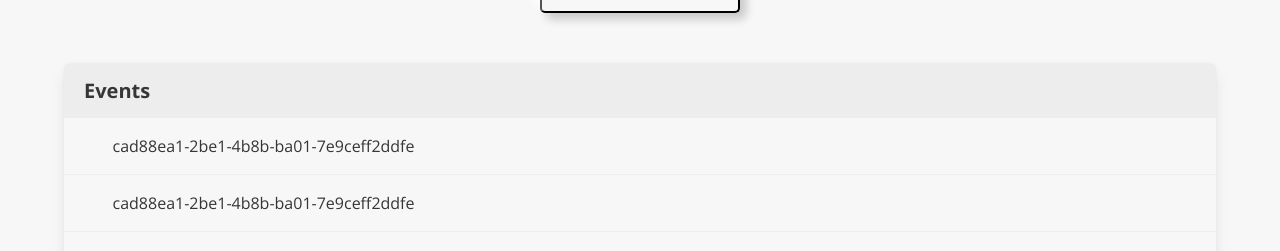
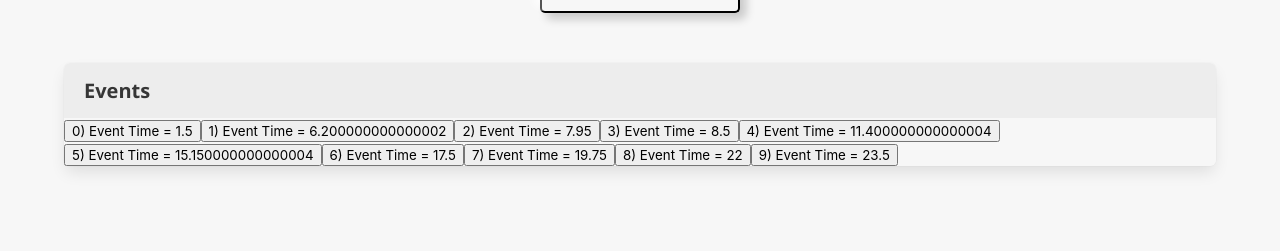
Before and after one commit to wcardosodev/hackathon, a React (Create React App) app in the folder hackathon/: page / in a window 1280 px wide. Shown: the part 545-796 px from the top of the page. Built offline with nearby package versions, Linux system fonts and the light colour scheme; the HTML template or start-up script is replaced by a standard one.

Commit message:
Using button instead as need onClick

```diff
--- a/hackathon/src/whatever.js
+++ b/hackathon/src/whatever.js
@@ -3,7 +3,7 @@ import * as THREE from 'three';
 
 import { LoadButton } from './Button';
 import './css/video-with-overlay.css';
-import MatchVideo from './media/video/main_video.mp4';
+import MatchVideo from './media/video/LineBreakingPassToGoal.mp4';
 
 import freeze_frame_events from './data/freeze_frame.json';
 import line_breaking_pass_to_goal from './data/line_breaking_pass_to_goal.json';
@@ -18,10 +18,17 @@ const MyComponent = () => {
   });
   renderer.setSize(width, height);
 
-  const // Setup scene
-  scene = new THREE.Scene();
-  const camera = new THREE.OrthographicCamera(width / - 2, width / 2, height / 2, height / - 2, 1, 1000);
-  scene.add( camera );
+  // Setup scene
+  const scene = new THREE.Scene();
+  const camera = new THREE.OrthographicCamera(
+    width / -2,
+    width / 2,
+    height / 2,
+    height / -2,
+    1,
+    1000
+  );
+  scene.add(camera);
   camera.position.set(0, 0, 100);
   camera.lookAt(0, 0, 0);
 
@@ -44,6 +51,8 @@ const MyComponent = () => {
   //     (event) => event.freeze_frame_team_id === 24.0
   //   ),
   // };
+
+  const events = line_breaking_pass_to_goal.map((event) => event);
 
   const defensive_line_one = {
     defending_team: freeze_frame_events.filter(
@@ -108,26 +117,33 @@ const MyComponent = () => {
           </div>
         </div>
         <div className="container margin-top-md">
-            <LoadButton class="loadButton" fn={() => loadEvent(main_event)} text="Load Button" />
+          <LoadButton
+            class="loadButton"
+            fn={() => loadEvent(main_event)}
+            text="Load Button"
+          />
         </div>
         <div className="container margin-top-lg">
           <div className="panel">
             <h2 className="panel-heading">Events</h2>
-              {
-                //event list to select
-                freeze_frame_events.map((event, index) => {
-                  return(
-                    <a key={index} href className="panel-block is-active">
-                      <div className="panel-block">
-                        <span className="panel-icon">
-                          <i className="fas fa-book" aria-hidden="true"></i>
-                        </span>
-                        {event.event_uuid}
-                      </div>
-                    </a>
-                  )
-                })
-              }
+            {events.map((event, index) => {
+              return (
+                // <a key={event.event_uuid} href="#" className="panel-block is-active">
+                //   <div className="panel-block">
+                //     <span className="panel-icon">
+                //       <i className="fas fa-book" aria-hidden="true"></i>
+                //     </span>
+                //     {`${index}) Event Time = ${event.event_time_in_seconds}`}
+                //   </div>
+                // </a>
+                <button
+                  key={index}
+                  onClick={() => console.log(event.event_uuid)}
+                >
+                  {`${index}) Event Time = ${event.event_time_in_seconds}`}
+                </button>
+              );
+            })}
           </div>
         </div>
       </section>
```
Lines whose indentation alone changed are shown as unchanged.
